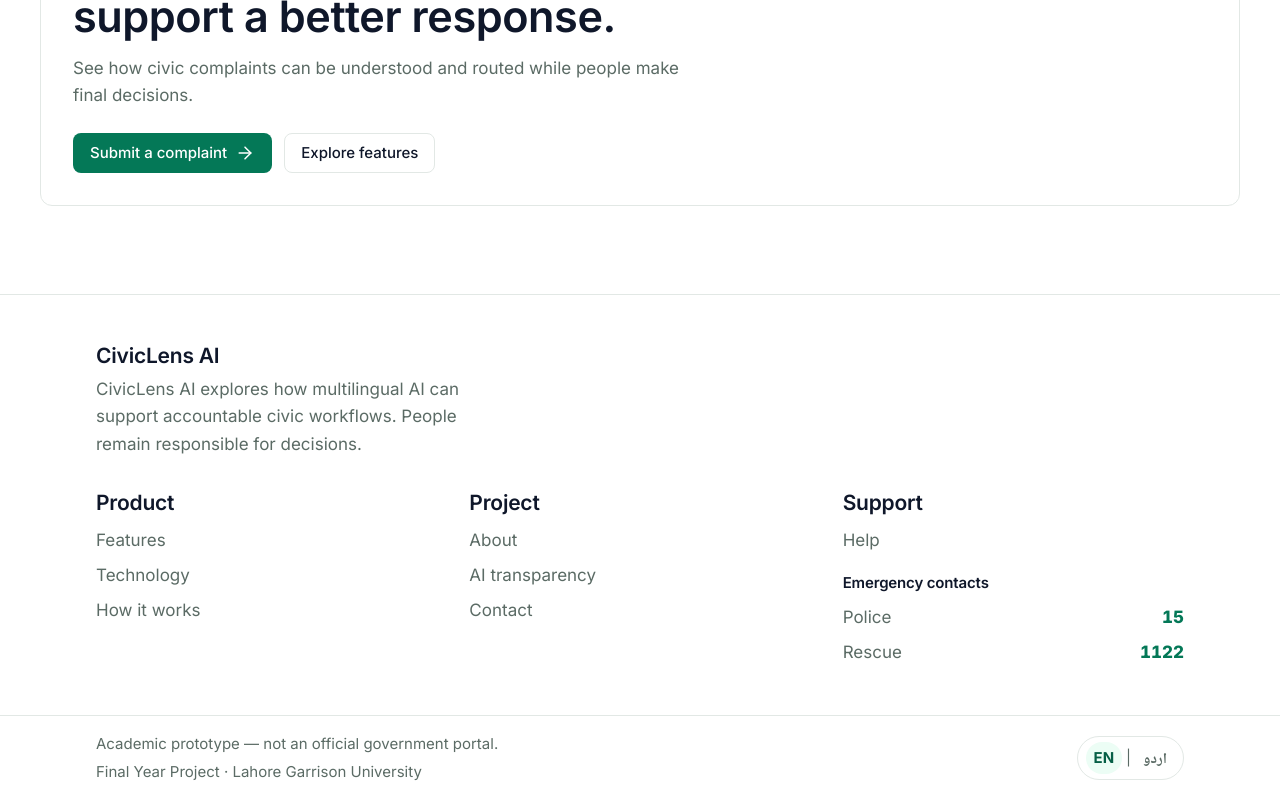
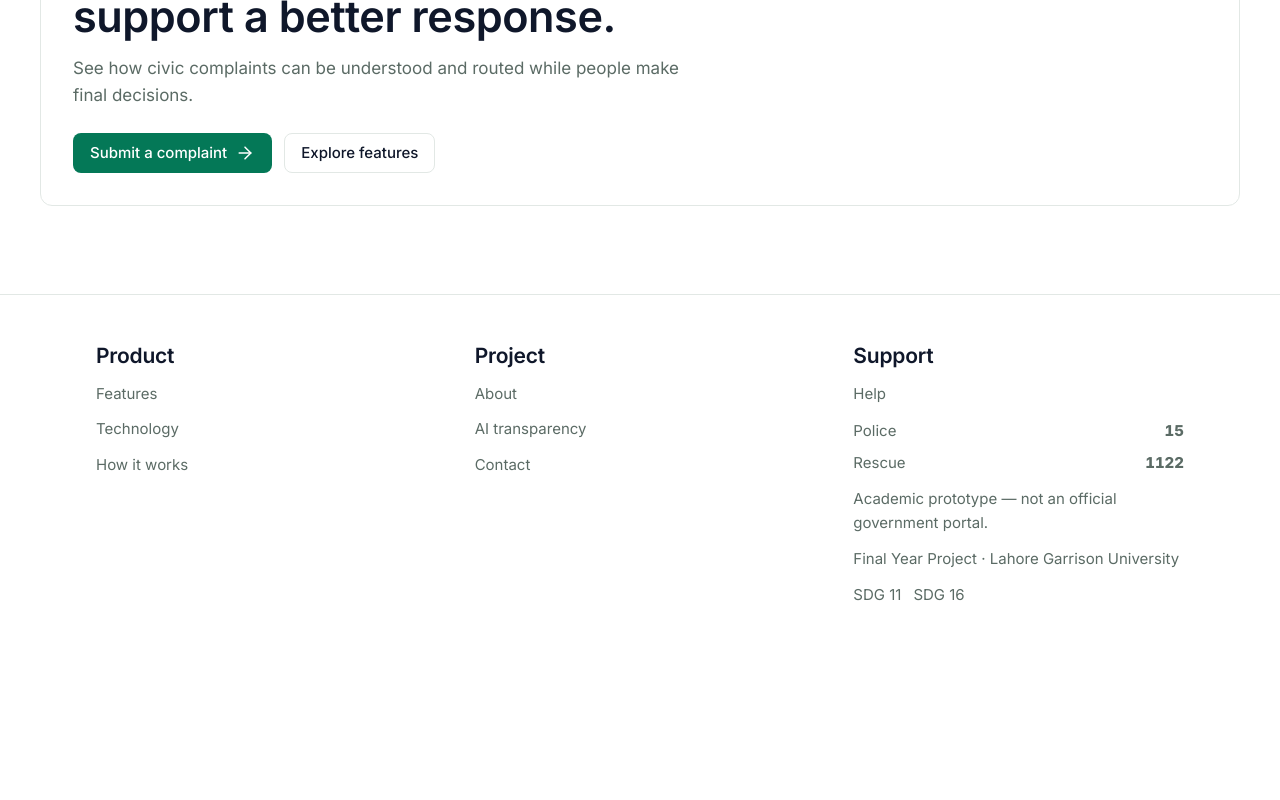
Before and after one commit to fa2023-fyp/Civic-Lens-AI, a React (Vite) app: page / in a window 1280 px wide. Shown: the part 2753-3553 px from the top of the page. After the commit the page ends 3408 px from the top, so only its background shows below. Built offline with nearby package versions, Linux system fonts and the light colour scheme; a web font is replaced by a local one.

Commit message:
style(layout): minimal footer with prototype notice and quiet link columns

```diff
--- a/src/components/layout/PublicFooter.css
+++ b/src/components/layout/PublicFooter.css
@@ -7,62 +7,70 @@
 .public-footer__main {
   display: grid;
   grid-template-columns: repeat(3, minmax(0, 1fr));
-  gap: var(--space-8);
+  gap: var(--space-12);
   padding-block: var(--space-12);
 }
 
-.public-footer__intro {
-  display: grid;
-  grid-column: 1 / -1;
-  gap: var(--space-2);
-}
-
-.public-footer__intro h2,
-.public-footer__links h2,
-.public-footer__support h2 {
-  margin: 0;
-  font-size: var(--text-lg);
-}
-
-.public-footer__intro p {
-  max-inline-size: 38ch;
-  margin: 0;
-  color: var(--text-muted);
-}
-
-.public-footer__links {
+.public-footer__col {
   display: grid;
   align-content: start;
   gap: var(--space-3);
 }
 
-.public-footer__links ul,
-.public-footer__support-links,
-.public-footer__emergency {
+.public-footer__col h2 {
+  margin: 0;
+  font-size: var(--text-lg);
+}
+
+.public-footer__col ul {
   display: grid;
+  align-content: start;
   gap: var(--space-2);
   margin: 0;
   padding: 0;
   list-style: none;
 }
 
-.public-footer__links a {
+.public-footer__col a,
+.public-footer__emergency a {
   color: var(--text-muted);
+  font-size: var(--text-sm);
+  text-decoration: none;
 }
 
-.public-footer__support {
-  display: grid;
-  align-content: start;
-  gap: var(--space-3);
+.public-footer__col a {
+  position: relative;
 }
 
-.public-footer__support h3 {
-  margin: var(--space-2) 0 0;
-  font-size: var(--text-sm);
+.public-footer__col a::after {
+  position: absolute;
+  inset-block-end: 0;
+  inset-inline-start: 0;
+  inline-size: 100%;
+  block-size: var(--border-width);
+  background: var(--brand);
+  content: '';
+  transform: scaleX(0);
+  transform-origin: left center;
+  transition: transform var(--dur-base) var(--ease-out);
 }
 
-.public-footer__support-links a {
-  color: var(--text-muted);
+.public-footer__col a:hover::after,
+.public-footer__col a:focus-visible::after {
+  transform: scaleX(1);
+}
+
+.public-footer__col a:hover,
+.public-footer__col a:focus-visible {
+  color: var(--brand);
+}
+
+html[dir='rtl'] .public-footer__col a::after {
+  transform-origin: right center;
+}
+
+.public-footer__emergency {
+  gap: var(--space-2);
 }
 
 .public-footer__emergency li {
@@ -74,6 +82,7 @@
 
 .public-footer__emergency li span {
   color: var(--text-muted);
+  font-size: var(--text-sm);
 }
 
 .public-footer__emergency a {
@@ -81,63 +90,24 @@
   font-weight: 800;
 }
 
+.public-footer__notice,
+.public-footer__project,
 .public-footer__sdgs {
-  display: flex;
-  flex-wrap: wrap;
-  align-content: start;
-  align-items: center;
-  gap: var(--space-2);
-}
-
-.public-footer__sdg {
-  border: var(--border-width) solid var(--border);
-  border-radius: var(--radius-pill);
-  padding-block: var(--space-1);
-  padding-inline: var(--space-3);
-  background: var(--brand-soft);
-  color: var(--text);
-  font-size: var(--text-xs);
-  font-weight: 700;
-}
-
-.public-footer__bottom {
-  border-block-start: var(--border-width) solid var(--border);
-  padding-block: var(--space-4);
+  margin: 0;
   color: var(--text-muted);
   font-size: var(--text-sm);
 }
 
-.public-footer__bottom-inner {
+.public-footer__sdgs {
   display: flex;
+  flex-wrap: wrap;
+  gap: var(--space-3);
   align-items: center;
-  justify-content: space-between;
-  gap: var(--space-4);
-}
-
-.public-footer__disclaimer {
-  display: grid;
-  gap: var(--space-1);
-}
-
-.public-footer__disclaimer p {
-  margin: 0;
 }
 
 @media (max-width: 56rem) {
   .public-footer__main {
-    grid-template-columns: repeat(2, minmax(0, 1fr));
+    grid-template-columns: minmax(0, 1fr);
     gap: var(--space-6);
   }
 }
-
-@media (max-width: 36rem) {
-  .public-footer__main {
-    grid-template-columns: minmax(0, 1fr);
-    padding-block: var(--space-8);
-  }
-
-  .public-footer__bottom-inner {
-    align-items: start;
-    flex-direction: column;
-  }
-}
--- a/src/components/layout/PublicFooter.jsx
+++ b/src/components/layout/PublicFooter.jsx
@@ -1,7 +1,6 @@
 import { Link } from 'react-router-dom';
 import { EMERGENCY_NUMBERS } from '../../config/constants.js';
 import { useI18n } from '../../i18n/I18nContext.jsx';
-import { LanguageSwitch } from '../ui/LanguageSwitch/LanguageSwitch.jsx';
 import './PublicFooter.css';
 
 const productLinks = [
@@ -16,18 +15,17 @@ const projectLinks = [
   { to: '/contact', labelKey: 'publicPages.contact.kicker' },
 ];
 
+const supportLinks = [
+  { to: '/help', labelKey: 'common.navigation.help' },
+];
+
 export function PublicFooter() {
   const { t } = useI18n();
 
   return (
     <footer className="public-footer">
       <div className="container public-footer__main">
-        <div className="public-footer__intro">
-          <h2>{t('app.name')}</h2>
-          <p>{t('publicLayout.footer.description')}</p>
-        </div>
-
-        <nav className="public-footer__links" aria-label={t('publicLayout.footer.product')}>
+        <nav className="public-footer__col" aria-label={t('publicLayout.footer.product')}>
           <h2>{t('publicLayout.footer.product')}</h2>
           <ul>
             {productLinks.map((item) => (
@@ -38,7 +36,7 @@ export function PublicFooter() {
           </ul>
         </nav>
 
-        <nav className="public-footer__links" aria-label={t('publicLayout.footer.projectHeading')}>
+        <nav className="public-footer__col" aria-label={t('publicLayout.footer.projectHeading')}>
           <h2>{t('publicLayout.footer.projectHeading')}</h2>
           <ul>
             {projectLinks.map((item) => (
@@ -49,35 +47,30 @@ export function PublicFooter() {
           </ul>
         </nav>
 
-        <section className="public-footer__support" aria-labelledby="public-footer-support">
-          <h2 id="public-footer-support">{t('publicLayout.footer.support')}</h2>
-          <ul className="public-footer__support-links">
-            <li>
-              <Link to="/help">{t('common.navigation.help')}</Link>
-            </li>
-          </ul>
-          <h3>{t('publicLayout.footer.emergency')}</h3>
-          <ul className="public-footer__emergency">
-            {EMERGENCY_NUMBERS.map((item) => (
-              <li key={item.number}>
-                <span>{t(item.labelKey)}</span>
-                <a href={`tel:${item.number}`} dir="ltr">
-                  {item.number}
-                </a>
+        <nav className="public-footer__col" aria-label={t('publicLayout.footer.support')}>
+          <h2>{t('publicLayout.footer.support')}</h2>
+          <ul>
+            {supportLinks.map((item) => (
+              <li key={item.to}>
+                <Link to={item.to}>{t(item.labelKey)}</Link>
               </li>
             ))}
           </ul>
-        </section>
-      </div>
-
-      <div className="public-footer__bottom">
-        <div className="container public-footer__bottom-inner">
-          <div className="public-footer__disclaimer">
-            <p>{t('app.notice')}</p>
-            <p>{t('publicLayout.footer.project')}</p>
-          </div>
-          <LanguageSwitch />
-        </div>
+          <ul className="public-footer__emergency">
+            {EMERGENCY_NUMBERS.map((item) => (
+              <li key={item.number} dir="ltr">
+                <span>{t(item.labelKey)}</span>
+                <a href={`tel:${item.number}`}>{item.number}</a>
+              </li>
+            ))}
+          </ul>
+          <p className="public-footer__notice">{t('app.notice')}</p>
+          <p className="public-footer__project">{t('publicLayout.footer.project')}</p>
+          <p className="public-footer__sdgs">
+            <span>{t('publicLayout.footer.sdg11')}</span>
+            <span>{t('publicLayout.footer.sdg16')}</span>
+          </p>
+        </nav>
       </div>
     </footer>
   );
```
Also changed, not shown: src/i18n/en.json, 1 other file (tests, documents, lock files or other folders).
